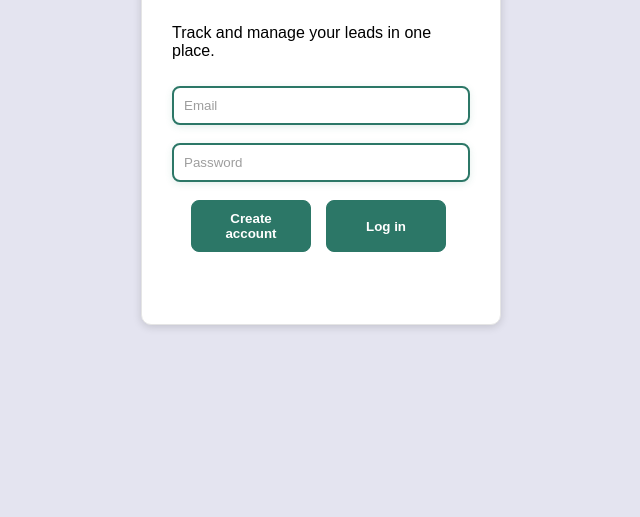
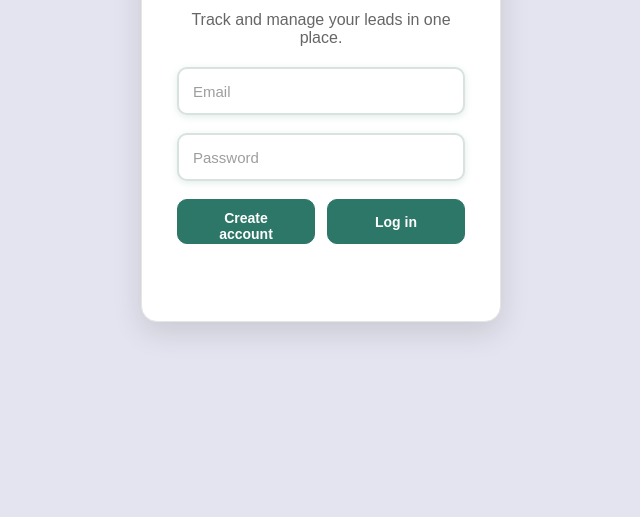
Before and after one commit to vincentpapi12-byt/tracker, a website built with Vite: page index.html in a window 1280 px wide. Shown: the part 283-800 px from the top of the page, without its empty margins (319-959 px from the left). Built offline with nearby package versions, Linux system fonts and the light colour scheme; no server answers.

Commit message:
Update index.css

```diff
--- a/index.css
+++ b/index.css
@@ -93,7 +93,34 @@ a:hover {
 
 }
 #auth-container {
-
+    width: 100%;
+    max-width: 420px;
+    padding: 35px;
+    border-radius: 16px;
+    box-shadow: 0 10px 30px rgba(0, 0, 0, 0.12);
+}
+#auth-container input {
+    height: 48px;
+    padding: 0 14px;
+    border: 2px solid #d8e2df;
+    border-radius: 10px;
+    font-size: 15px;
+    transition: 0.3s;
+}
+#auth-container input:focus {
+    border-color: #2c7767;
+    box-shadow: 0 0 0 3px rgba(44, 119, 103, 0.12);
+}
+#auth-container .start button {
+    flex: 1;
+    height: 45px;
+    margin-right: 0;
+    border-radius: 10px;
+    font-size: 14px;
+}
+#auth-container .start {
+    width: 100%;
+    gap: 12px;
 }
 h1 {
     margin-top: 0;
@@ -108,7 +135,7 @@ h1 {
 
 }
 .start button {
-    width: 120px;
+    width: auto;
 }
 
 .actions {
@@ -133,3 +160,10 @@ h1 {
 .card:hover {
     transform: translateY(-2px);
 }
+
+.auth-subtitle {
+    text-align: center;
+    color: #666;
+    margin-top: -5px;
+    margin-bottom: 10px;
+}
```
